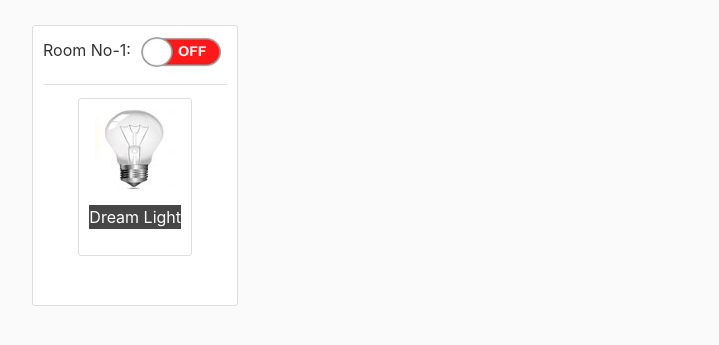
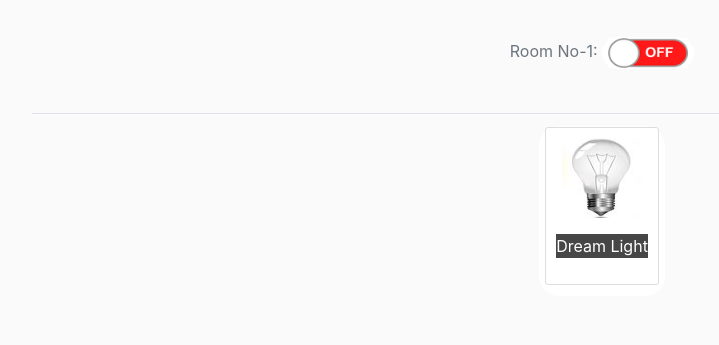
Before and after one commit to md-sohanur/home-automation, a Flask app: page / in a window 1280 px wide. Shown: the part 56-401 px from the top of the page, without its empty margins (38-757 px from the left). Run offline with Flask 2, Linux system fonts and the light colour scheme; a user stored in the database is signed in; lists and menus that the app fills with data are empty; some libraries are stand-ins or nearby versions.

Commit message:
Ready to use4

```diff
--- a/home_control/templates/control_center.html
+++ b/home_control/templates/control_center.html
@@ -2,6 +2,7 @@
 {% block control_center %}
 
 <main>
+    <caption style="text-align: center; ">
     <form action="{{ url_for('control') }}" method="get">
         {% if user.switch_status[1:4] == '000' %}
                 <p>Room No-1: <button name="room_id" type="submit" value="1"><img  src="/static/web_pic/off-2.png" width="80" height="30"></button></p>
@@ -9,7 +10,9 @@
                 <p>Room No-1: <button name="room_id" type="submit" value="0"><img  src="/static/web_pic/on-1.png" width="80" height="30"></button></p>
         {% endif %}
     </form>
+    </caption>
         <table class="table">
+            <caption>
 
                 <th>
                             {% if user.switch_status[2] == '1' %}
--- a/home_control/templates/layout.html
+++ b/home_control/templates/layout.html
@@ -108,10 +108,13 @@ h1, h2, h3, h4, h5, h6 {
           {% block content %}{% endblock %}
         </div>
       {% if current_user.is_authenticated %}
-        <div class="content-section">
+
+      <table class="table">
+
           {% block control_center %} {% endblock %}
-        </div>
-      </div>
+
+        </table>
+
       {% endif %}
 
       </div>
```
Also changed, not shown: home_control/site.db. Lines whose indentation alone changed are shown as unchanged.
